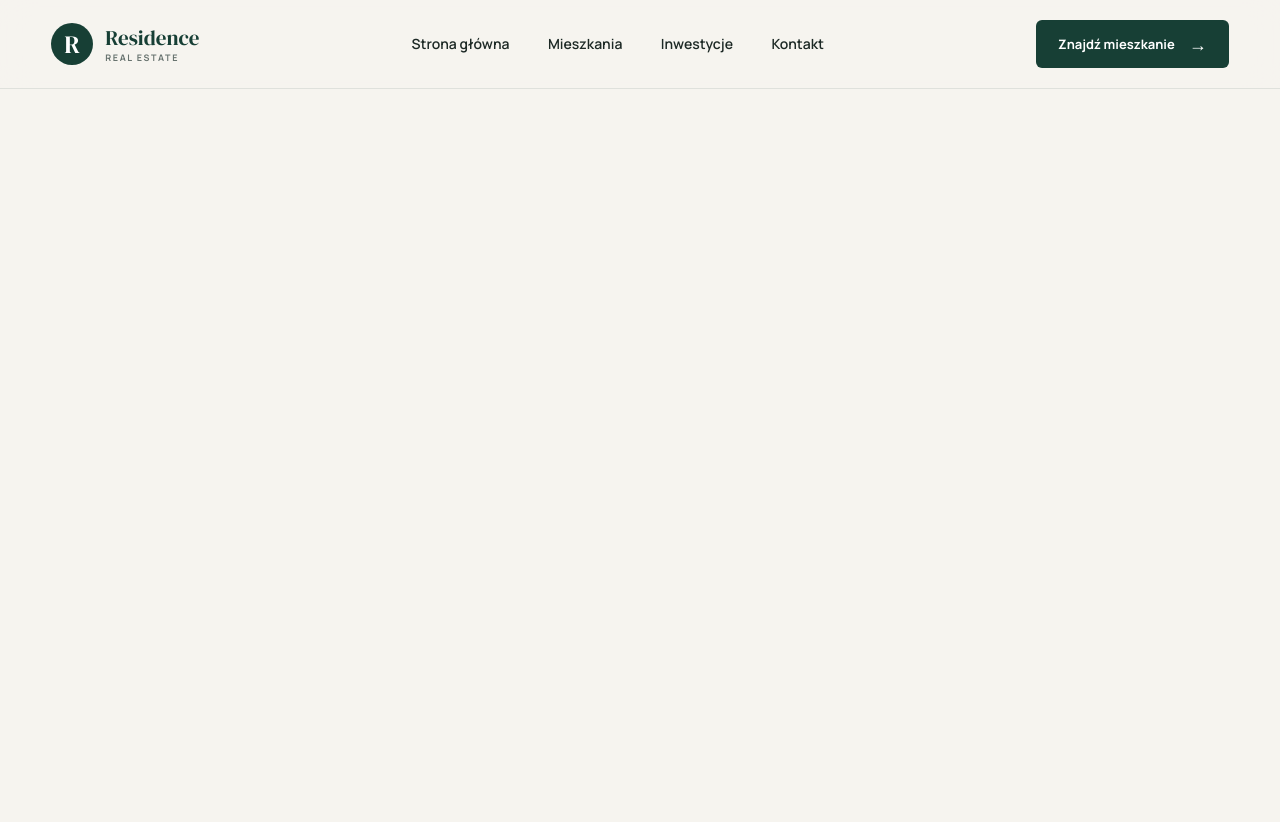
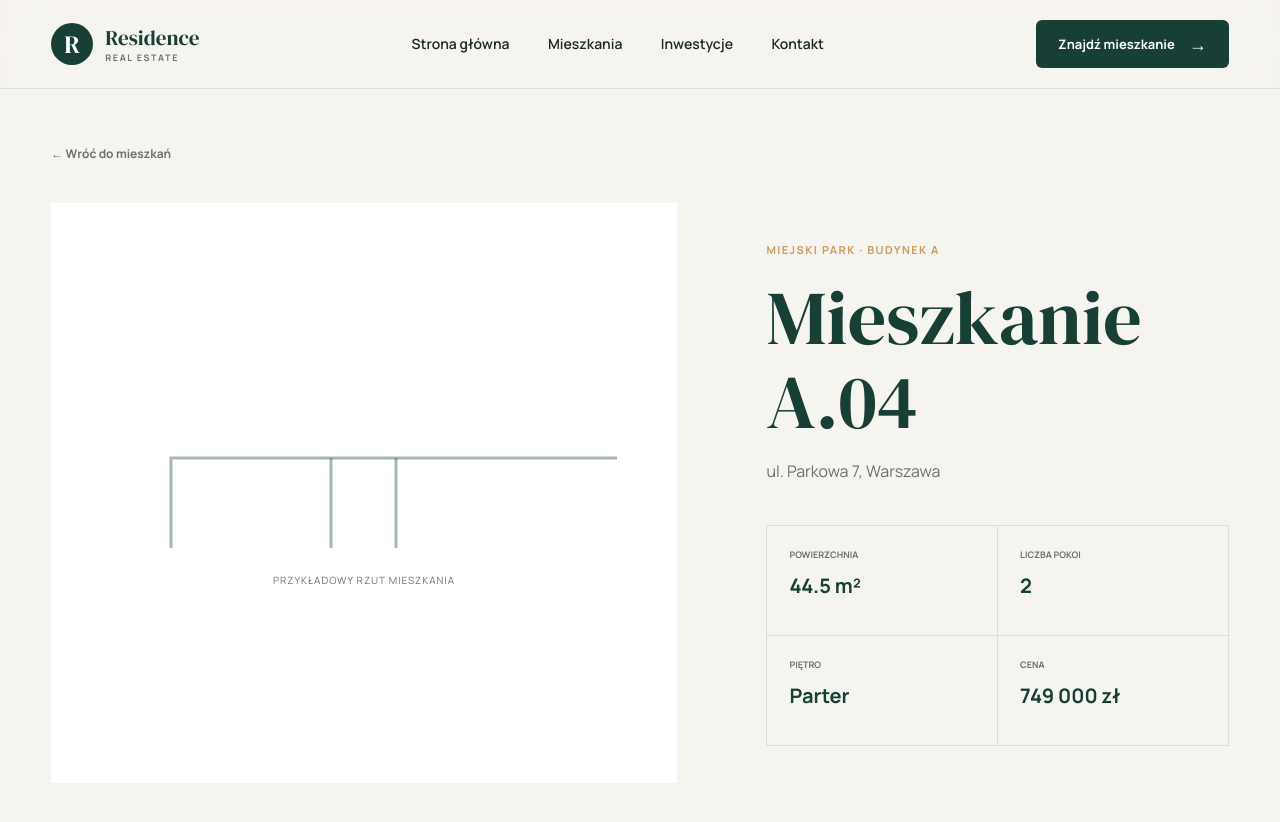
Before and after one commit to natalkakielbicka-coder/real-estate, a Vue app: page /mieszkania/miejski-park-a-04 in a window 1280 px wide. Shown: the top 822 px of the page. Before the commit the page ends 800 px from the top, so only its background shows below. Built offline with nearby package versions, Linux system fonts and the light colour scheme.

Commit message:
Add apartment details page

```diff
--- a/src/components/ApartmentCard.vue
+++ b/src/components/ApartmentCard.vue
@@ -64,7 +64,10 @@ const floorLabel = computed(() => {
         <small>{{ floorLabel }}</small>
       </div>
 
-      <div v-if="apartment.featured" class="apartment-card__featured">
+      <div
+        v-if="apartment.featured"
+        class="apartment-card__featured"
+      >
         Polecane
       </div>
     </div>
@@ -109,17 +112,13 @@ const floorLabel = computed(() => {
           <small>{{ pricePerMeter }} zł/m²</small>
         </div>
 
-        <button
+        <RouterLink
           class="apartment-card__details"
-          type="button"
-          :disabled="apartment.status === 'sold'"
+          :to="`/mieszkania/${apartment.slug}`"
         >
-          <span>
-            {{ apartment.status === 'sold' ? 'Niedostępne' : 'Zobacz lokal' }}
-          </span>
-
+          <span>Zobacz lokal</span>
           <span aria-hidden="true">→</span>
-        </button>
+        </RouterLink>
       </div>
     </div>
   </article>
@@ -150,14 +149,17 @@ const floorLabel = computed(() => {
     linear-gradient(rgba(23, 63, 53, 0.05) 1px, transparent 1px),
     linear-gradient(90deg, rgba(23, 63, 53, 0.05) 1px, transparent 1px),
     linear-gradient(135deg, #f2eee5, #e5ddcf);
-  background-size: 24px 24px, 24px 24px, cover;
+  background-size:
+    24px 24px,
+    24px 24px,
+    cover;
 }
 
 .apartment-card__visual::before {
   position: absolute;
   width: 190px;
   height: 190px;
-  content: "";
+  content: '';
   border: 1px solid rgba(23, 63, 53, 0.12);
   border-radius: 50%;
 }
@@ -373,15 +375,11 @@ const floorLabel = computed(() => {
   border: 0;
   font-size: 11px;
   font-weight: 700;
+  text-decoration: none;
 }
 
-.apartment-card__details:hover:not(:disabled) {
+.apartment-card__details:hover {
   background-color: var(--color-primary-light);
-}
-
-.apartment-card__details:disabled {
-  cursor: not-allowed;
-  background-color: #a5aaa8;
 }
 
 @media (max-width: 479px) {
--- a/src/router/index.js
+++ b/src/router/index.js
@@ -1,6 +1,7 @@
 import { createRouter, createWebHistory } from 'vue-router'
 import HomeView from '../views/HomeView.vue'
 import ApartmentsView from '../views/ApartmentsView.vue'
+import ApartmentDetailsView from '../views/ApartmentDetailsView.vue'
 
 const routes = [
   {
@@ -12,6 +13,11 @@ const routes = [
     path: '/mieszkania',
     name: 'apartments',
     component: ApartmentsView
+  },
+  {
+    path: '/mieszkania/:slug',
+    name: 'apartment-details',
+    component: ApartmentDetailsView
   }
 ]
 
--- /dev/null
+++ b/src/views/ApartmentDetailsView.vue
@@ -0,0 +1,243 @@
+<script setup>
+import { computed } from 'vue'
+import { useRoute } from 'vue-router'
+import { apartments } from '../data/apartments'
+
+const route = useRoute()
+
+const apartment = computed(() => {
+  return apartments.find((item) => {
+    return item.slug === route.params.slug
+  })
+})
+
+const formattedPrice = computed(() => {
+  if (!apartment.value) {
+    return ''
+  }
+
+  return new Intl.NumberFormat('pl-PL').format(apartment.value.price)
+})
+</script>
+
+<template>
+  <main class="apartment-details">
+    <div
+      v-if="apartment"
+      class="container"
+    >
+      <RouterLink
+        class="apartment-details__back"
+        to="/mieszkania"
+      >
+        ← Wróć do mieszkań
+      </RouterLink>
+
+      <div class="apartment-details__layout">
+        <div class="apartment-details__visual">
+          <svg>
+            <rect
+              x="60"
+              y="60"
+              width="480"
+              height="360"
+              fill="none"
+              stroke="currentColor"
+              stroke-width="3"
+            />
+
+            <path
+              d="M220 60V250H60M220 250H390V420M390 250H540"
+              fill="none"
+              stroke="currentColor"
+              stroke-width="3"
+            />
+
+            <path
+              d="M285 60V150M390 330H480V420"
+              fill="none"
+              stroke="currentColor"
+              stroke-width="3"
+            />
+          </svg>
+
+          <span>Przykładowy rzut mieszkania</span>
+        </div>
+
+        <div class="apartment-details__content">
+          <p class="apartment-details__eyebrow">
+            {{ apartment.investment }} · budynek {{ apartment.building }}
+          </p>
+
+          <h1>Mieszkanie {{ apartment.number }}</h1>
+
+          <p class="apartment-details__address">
+            {{ apartment.address }}, {{ apartment.city }}
+          </p>
+
+          <div class="apartment-details__parameters">
+            <div>
+              <span>Powierzchnia</span>
+              <strong>{{ apartment.area }} m²</strong>
+            </div>
+
+            <div>
+              <span>Liczba pokoi</span>
+              <strong>{{ apartment.rooms }}</strong>
+            </div>
+
+            <div>
+              <span>Piętro</span>
+              <strong>
+                {{ apartment.floor === 0 ? 'Parter' : apartment.floor }}
+              </strong>
+            </div>
+
+            <div>
+              <span>Cena</span>
+              <strong>{{ formattedPrice }} zł</strong>
+            </div>
+          </div>
+        </div>
+      </div>
+    </div>
+
+    <div
+      v-else
+      class="apartment-details__missing container"
+    >
+      <h1>Nie znaleziono mieszkania</h1>
+      <RouterLink to="/mieszkania"> Wróć do listy </RouterLink>
+    </div>
+  </main>
+</template>
+
+<style scoped>
+.apartment-details {
+  min-height: 100vh;
+  padding-top: 140px;
+  padding-bottom: 80px;
+}
+
+.apartment-details__back {
+  display: inline-block;
+  margin-bottom: 40px;
+  color: var(--color-text-muted);
+  font-size: 12px;
+  font-weight: 700;
+}
+
+.apartment-details__back:hover {
+  color: var(--color-primary);
+}
+
+.apartment-details__layout {
+  display: grid;
+  grid-template-columns: minmax(0, 1.15fr) minmax(360px, 0.85fr);
+  align-items: center;
+  gap: clamp(50px, 7vw, 100px);
+}
+
+.apartment-details__visual {
+  display: flex;
+  align-items: center;
+  min-height: 580px;
+  padding: 60px;
+  flex-direction: column;
+  justify-content: center;
+  color: rgba(23, 63, 53, 0.38);
+  background-color: var(--color-surface);
+}
+
+.apartment-details__visual svg {
+  width: 100%;
+  max-width: 580px;
+}
+
+.apartment-details__visual span {
+  margin-top: 24px;
+  color: var(--color-text-muted);
+  font-size: 10px;
+  letter-spacing: 0.1em;
+  text-transform: uppercase;
+}
+
+.apartment-details__eyebrow {
+  margin-bottom: 18px;
+  color: var(--color-accent);
+  font-size: 11px;
+  font-weight: 700;
+  letter-spacing: 0.13em;
+  text-transform: uppercase;
+}
+
+.apartment-details h1 {
+  margin-bottom: 16px;
+  font-size: clamp(48px, 6vw, 76px);
+}
+
+.apartment-details__address {
+  margin-bottom: 40px;
+  color: var(--color-text-muted);
+}
+
+.apartment-details__parameters {
+  display: grid;
+  grid-template-columns: 1fr 1fr;
+  border-top: 1px solid var(--color-border);
+  border-left: 1px solid var(--color-border);
+}
+
+.apartment-details__parameters div {
+  min-height: 110px;
+  padding: 22px;
+  border-right: 1px solid var(--color-border);
+  border-bottom: 1px solid var(--color-border);
+}
+
+.apartment-details__parameters span,
+.apartment-details__parameters strong {
+  display: block;
+}
+
+.apartment-details__parameters span {
+  margin-bottom: 8px;
+  color: var(--color-text-muted);
+  font-size: 9px;
+  font-weight: 700;
+  text-transform: uppercase;
+}
+
+.apartment-details__parameters strong {
+  color: var(--color-primary);
+  font-size: 20px;
+}
+
+.apartment-details__missing {
+  padding-block: 100px;
+  text-align: center;
+}
+
+@media (max-width: 991px) {
+  .apartment-details__layout {
+    grid-template-columns: 1fr;
+  }
+}
+
+@media (max-width: 767px) {
+  .apartment-details {
+    padding-top: 120px;
+  }
+
+  .apartment-details__visual {
+    min-height: 420px;
+    padding: 30px;
+  }
+}
+
+@media (max-width: 479px) {
+  .apartment-details__parameters {
+    grid-template-columns: 1fr;
+  }
+}
+</style>
```
